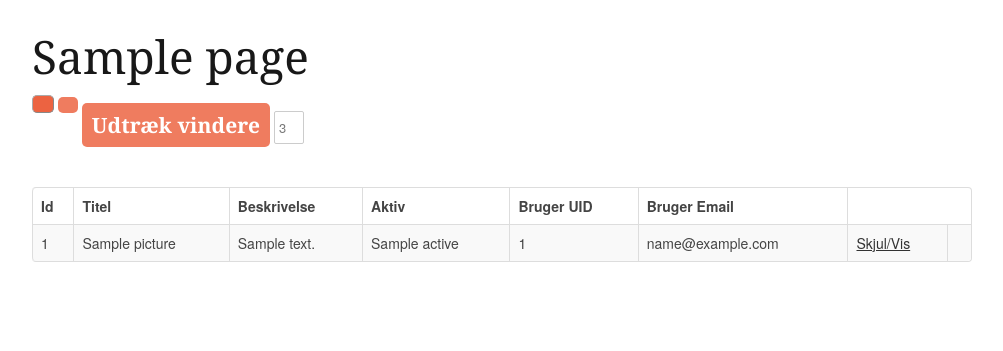
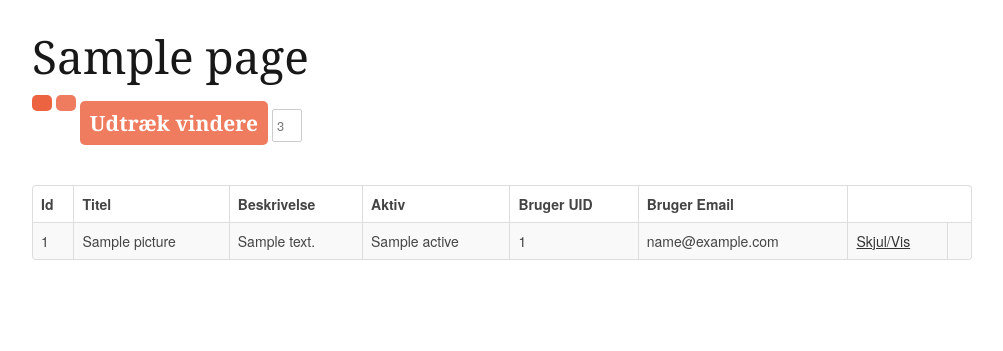
Before and after one commit to pompdelux/ishii, a PHP site: template src/Ishii/Resources/Templates/Admin/pictures.twig in a window 1280 px wide, with the pointer over the restyled element. Shown: the top 351 px of the page, without its empty margins (128-1131 px from the left). Run offline with PHP 8.4, Linux system fonts and the light colour scheme; the template is opened without the code that fills it: most values are stand-ins (such as "Sample title", 1, 10 or a date in 2020); some libraries are stand-ins or nearby versions.

Commit message:
button tweaks

```diff
--- a/web/fx/css/main.css
+++ b/web/fx/css/main.css
@@ -526,17 +526,14 @@ button:hover,
 input[type="submit"]:hover,
 input[type="reset"]:hover,
 input[type="button"]:hover {
-    color: #222;
+    color: white;
     background: #ddd; /* Old browsers */
     background: #ddd -moz-linear-gradient(top, rgba(255,255,255,.3) 0%, rgba(0,0,0,.3) 100%); /* FF3.6+ */
     background: #ddd -webkit-gradient(linear, left top, left bottom, color-stop(0%,rgba(255,255,255,.3)), color-stop(100%,rgba(0,0,0,.3))); /* Chrome,Safari4+ */
     background: #ddd -webkit-linear-gradient(top, rgba(255,255,255,.3) 0%,rgba(0,0,0,.3) 100%); /* Chrome10+,Safari5.1+ */
     background: #ddd -o-linear-gradient(top, rgba(255,255,255,.3) 0%,rgba(0,0,0,.3) 100%); /* Opera11.10+ */
     background: #ddd -ms-linear-gradient(top, rgba(255,255,255,.3) 0%,rgba(0,0,0,.3) 100%); /* IE10+ */
-    background: #ddd linear-gradient(top, rgba(255,255,255,.3) 0%,rgba(0,0,0,.3) 100%); /* W3C */
-  border: 1px solid #888;
-  border-top: 1px solid #aaa;
-  border-left: 1px solid #aaa; }
+    background: #ddd linear-gradient(top, rgba(255,255,255,.3) 0%,rgba(0,0,0,.3) 100%); /* W3C */ }
 
 .button:active,
 button:active,
```
